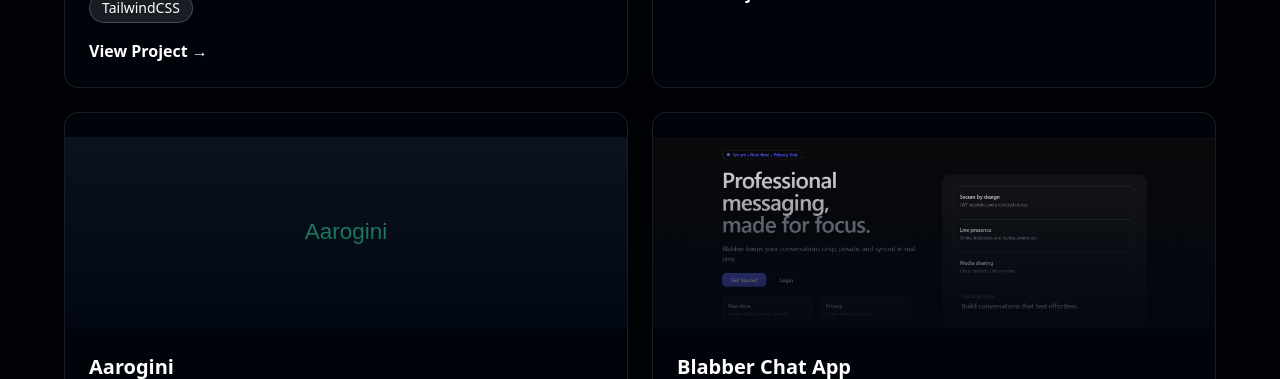
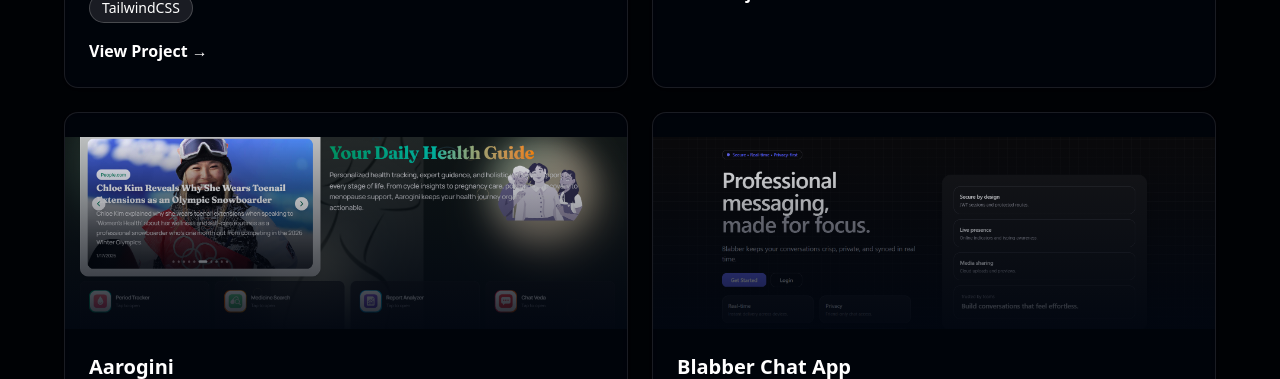
Before and after one commit to Akshayguleria22/portfolio, a Next.js app: page / in a window 1280 px wide. Shown: the part 2540-2919 px from the top of the page. Built offline with nearby package versions, Linux system fonts and the light colour scheme.

Commit message:
aarogini

```diff
--- a/components/Projects.tsx
+++ b/components/Projects.tsx
@@ -36,8 +36,8 @@ const projects = [
     description:
       "Full-stack women's healthcare platform with ML-driven report analysis, cycle prediction, and health recommendations",
     technologies: ["MERN", "Machine Learning", "CSV Dataset", "React"],
-    link: "#",
-    image: "/projects/aarogini.svg",
+    link: "https://aarogini.vercel.app/landing",
+    image: "/projects/aarogini.png",
     date: "October 2025",
   },
   {
```
Also changed, not shown: public/projects/Aarogini.png (added), public/projects/aarogini.svg (deleted).
